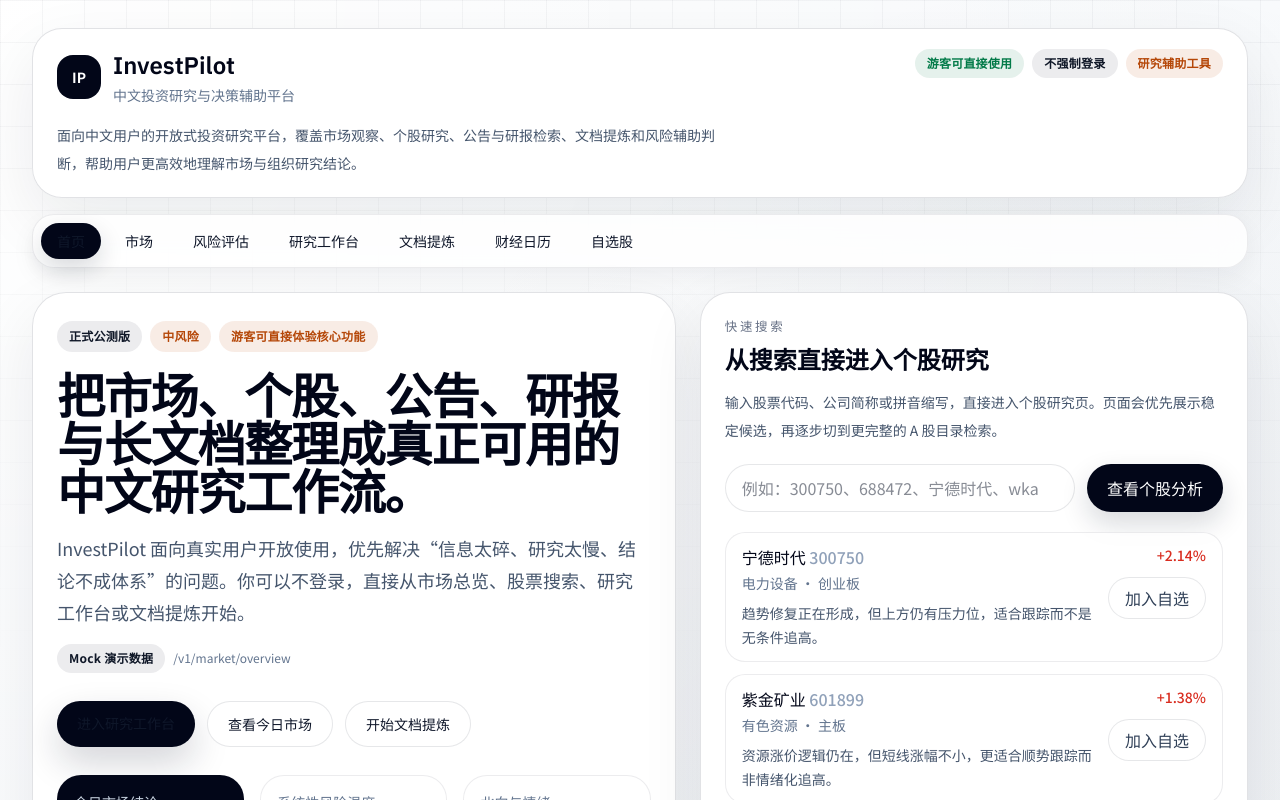
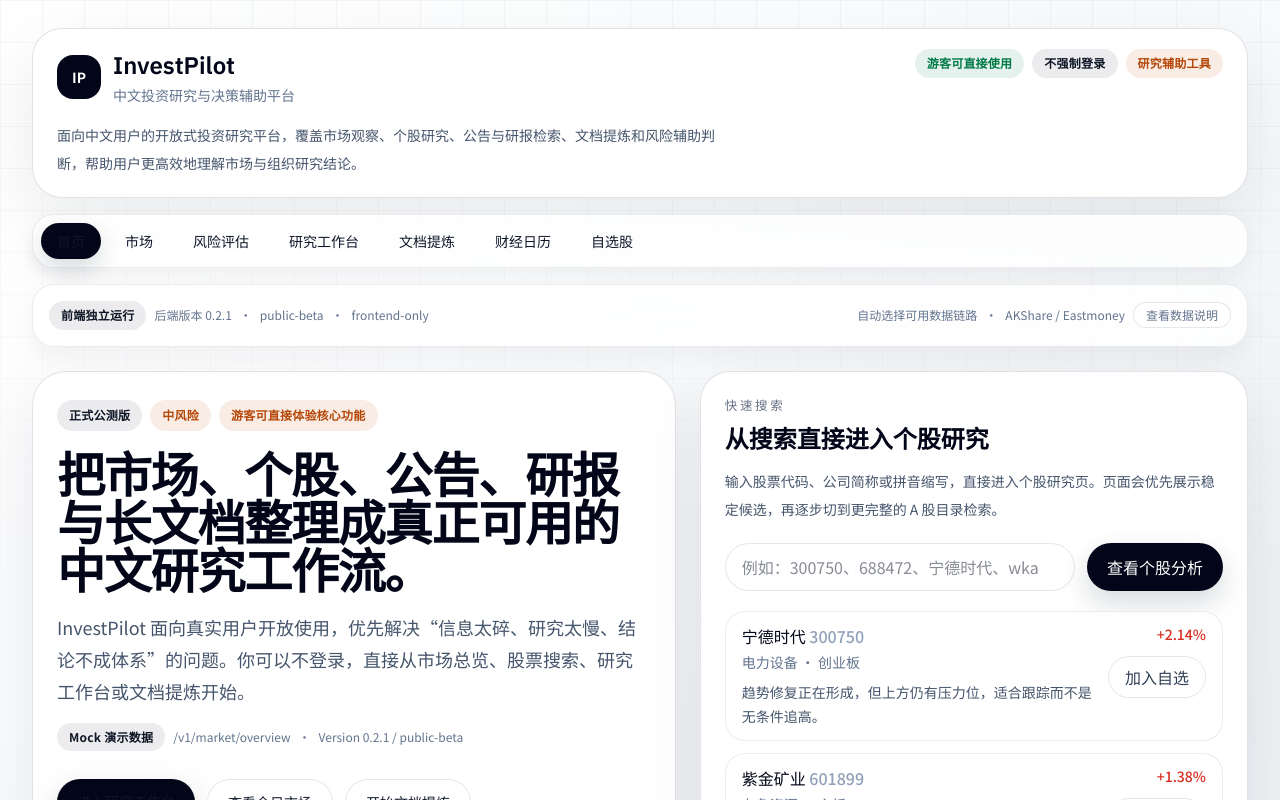
Before and after one commit to 3334826286-arch/investpilot-mvp, a Next.js app: page / in a window 1280 px wide. Shown: the top 800 px of the page. Built offline with nearby package versions, Linux system fonts and the light colour scheme.

Commit message:
Expose live data status across the product shell

```diff
--- a/components/data-status-note.jsx
+++ b/components/data-status-note.jsx
@@ -8,11 +8,29 @@
   const tone = meta.source === "fastapi" ? "positive" : meta.fallback ? "warning" : "neutral";
   const label =
     meta.source === "fastapi" ? "FastAPI 真实接口" : meta.fallback ? "Mock 兜底结果" : "Mock 演示数据";
+  const backendVersion = meta.backendMeta?.appVersion ?? meta.appVersion;
+  const releaseChannel = meta.backendMeta?.releaseChannel ?? meta.releaseChannel;
 
   return (
     <div className={`flex flex-wrap items-center gap-2 text-xs text-slate-500 ${className}`}>
       <SignalBadge tone={tone}>{label}</SignalBadge>
       <span>{meta.endpoint}</span>
+      <span>·</span>
+      <span>
+        Version {backendVersion} / {releaseChannel}
+      </span>
+      {meta.upstreamFetchedAt ? (
+        <>
+          <span>·</span>
+          <span>后端时间 {meta.upstreamFetchedAt}</span>
+        </>
+      ) : null}
+      {meta.errorMessage ? (
+        <>
+          <span>·</span>
+          <span className="text-amber-700">回退原因：{meta.errorMessage}</span>
+        </>
+      ) : null}
     </div>
   );
 }
--- a/components/platform-shell.jsx
+++ b/components/platform-shell.jsx
@@ -1,8 +1,12 @@
 import Link from "next/link";
+import { PlatformStatusStrip } from "@/components/platform-status-strip";
 import { TopNav } from "@/components/top-nav";
+import { getSystemStatus } from "@/lib/services/system-service";
 import { legalNavigation, productNavigation, siteConfig } from "@/lib/site";
 
-export function PlatformShell({ children }) {
+export async function PlatformShell({ children }) {
+  const systemStatusPayload = await getSystemStatus();
+
   return (
     <div className="relative min-h-screen">
       <div className="mx-auto flex min-h-screen w-full max-w-7xl flex-col px-4 py-5 sm:px-6 lg:px-8 lg:py-7">
@@ -30,6 +34,7 @@
         </header>
 
         <TopNav />
+        <PlatformStatusStrip payload={systemStatusPayload} />
 
         <main className="flex-1 py-6">{children}</main>
 
--- /dev/null
+++ b/components/platform-status-strip.jsx
@@ -0,0 +1,59 @@
+import Link from "next/link";
+import { SignalBadge } from "@/components/signal-badge";
+
+function getStatusTone(meta) {
+  if (!meta) return "neutral";
+  if (meta.fallback) return "warning";
+  return meta.source === "fastapi" ? "positive" : "neutral";
+}
+
+function getStatusLabel(meta) {
+  if (!meta) return "状态未知";
+  if (meta.fallback) return "当前已降级";
+  return meta.source === "fastapi" ? "实时链路正常" : "前端独立运行";
+}
+
+function getModeLabel(status) {
+  const mode = status?.advancedDataMode;
+  if (mode === "hybrid") return "真实数据优先，异常时自动回退";
+  if (mode === "auto") return "自动选择可用数据链路";
+  if (mode === "mock") return "当前仅使用本地演示数据";
+  return "数据模式待确认";
+}
+
+export function PlatformStatusStrip({ payload }) {
+  if (!payload) {
+    return null;
+  }
+
+  const { meta, data } = payload;
+  const tone = getStatusTone(meta);
+  const label = getStatusLabel(meta);
+  const backendVersion = data?.appVersion ?? meta?.backendMeta?.appVersion ?? meta?.appVersion;
+  const releaseChannel = data?.releaseChannel ?? meta?.backendMeta?.releaseChannel ?? meta?.releaseChannel;
+  const environment = data?.environment ?? "unknown";
+  const modeLabel = getModeLabel(data);
+  const providerLabel = data?.providers?.fundamentals ?? "数据提供方待补充";
+
+  return (
+    <section className="soft-panel mt-4 flex flex-col gap-3 rounded-[22px] px-4 py-4 sm:flex-row sm:items-center sm:justify-between">
+      <div className="flex flex-wrap items-center gap-2 text-xs text-slate-500">
+        <SignalBadge tone={tone}>{label}</SignalBadge>
+        <span>后端版本 {backendVersion}</span>
+        <span>·</span>
+        <span>{releaseChannel}</span>
+        <span>·</span>
+        <span>{environment}</span>
+      </div>
+
+      <div className="flex flex-wrap items-center gap-2 text-xs text-slate-500">
+        <span>{modeLabel}</span>
+        <span>·</span>
+        <span>{providerLabel}</span>
+        <Link href="/about" className="rounded-full border border-slate-900/10 bg-white px-3 py-1 text-slate-700 hover:text-slate-950">
+          查看数据说明
+        </Link>
+      </div>
+    </section>
+  );
+}
--- a/lib/services/shared.js
+++ b/lib/services/shared.js
@@ -1,6 +1,6 @@
 import { appConfig, canUseFastApi, isFastApiPreferred } from "@/lib/env";
 
-function createMeta(endpoint, source, fallback, errorMessage = "") {
+function createMeta(endpoint, source, fallback, errorMessage = "", extras = {}) {
   return {
     endpoint,
     source,
@@ -9,7 +9,10 @@
     releaseChannel: appConfig.releaseChannel,
     backendUrl: appConfig.fastApiBaseUrl || null,
     fetchedAt: new Date().toISOString(),
-    errorMessage
+    errorMessage,
+    warnings: extras.warnings ?? [],
+    backendMeta: extras.backendMeta ?? null,
+    upstreamFetchedAt: extras.upstreamFetchedAt ?? null
   };
 }
 
@@ -19,7 +22,12 @@
       endpoint,
       options.source ?? "mock",
       options.fallback ?? false,
-      options.errorMessage ?? ""
+      options.errorMessage ?? "",
+      {
+        warnings: options.warnings,
+        backendMeta: options.backendMeta,
+        upstreamFetchedAt: options.upstreamFetchedAt
+      }
     ),
     data
   };
@@ -66,9 +74,13 @@
 
   try {
     const remotePayload = await fetchFastApiJson(endpoint);
+    const remoteMeta = remotePayload?.meta ?? null;
     return buildServiceEnvelope(endpoint, normalizeRemote(remotePayload), {
-      source: remotePayload?.meta?.source ?? "fastapi",
-      fallback: remotePayload?.meta?.fallback ?? false
+      source: remoteMeta?.source ?? "fastapi",
+      fallback: remoteMeta?.fallback ?? false,
+      warnings: remoteMeta?.warnings ?? [],
+      backendMeta: remoteMeta,
+      upstreamFetchedAt: remoteMeta?.fetchedAt ?? null
     });
   } catch (error) {
     if (isFastApiPreferred()) {
--- /dev/null
+++ b/lib/services/system-service.js
@@ -0,0 +1,47 @@
+import { cache } from "react";
+import { appConfig } from "@/lib/env";
+import { buildServiceEnvelope, resolveServiceData } from "@/lib/services/shared";
+
+function buildMockSystemStatus() {
+  return {
+    service: "InvestPilot API",
+    environment: appConfig.fastApiBaseUrl ? "preview" : "frontend-only",
+    appVersion: appConfig.appVersion,
+    releaseChannel: appConfig.releaseChannel,
+    runtimeSeconds: null,
+    corsPolicy: "unknown",
+    apiPrefix: "/v1",
+    advancedDataMode: appConfig.dataSourceMode,
+    providers: {
+      fundamentals: "AKShare / Eastmoney",
+      news: "Eastmoney News",
+      research: "Eastmoney Research",
+      premiumFundamentals: "Daloopa",
+      premiumNews: "Dow Jones Factiva"
+    },
+    timeouts: {
+      externalRequestSeconds: Math.round(appConfig.requestTimeoutMs / 1000),
+      slowRequestMs: null
+    },
+    cacheTtl: {
+      market: null,
+      stock: null,
+      screener: null,
+      calendar: null,
+      search: null,
+      document: null
+    }
+  };
+}
+
+export const getSystemStatus = cache(async function getSystemStatus() {
+  return resolveServiceData({
+    endpoint: "/v1/health/status",
+    buildMockData: buildMockSystemStatus,
+    normalizeRemote: (payload) => payload?.data ?? payload
+  });
+});
+
+export function buildSystemStatusEnvelopeForClient(data, meta = {}) {
+  return buildServiceEnvelope("/v1/health/status", data, meta);
+}
```
